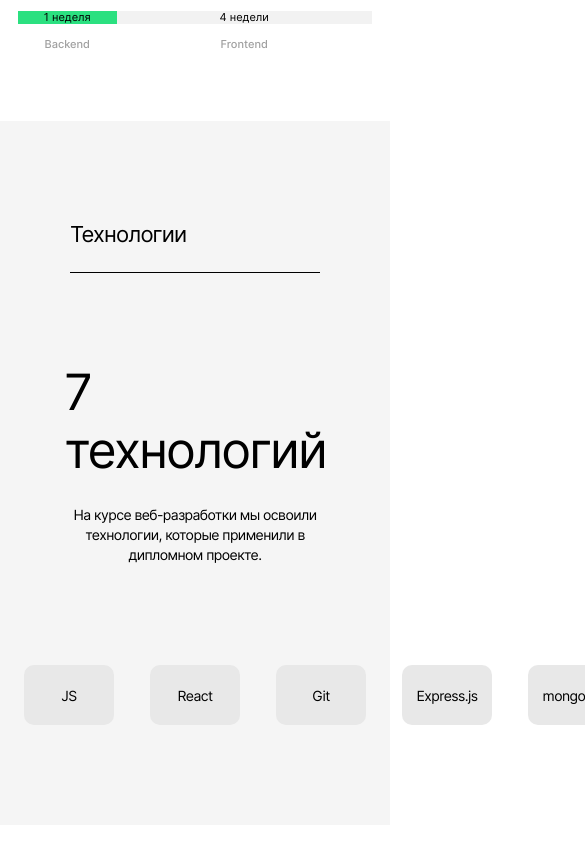
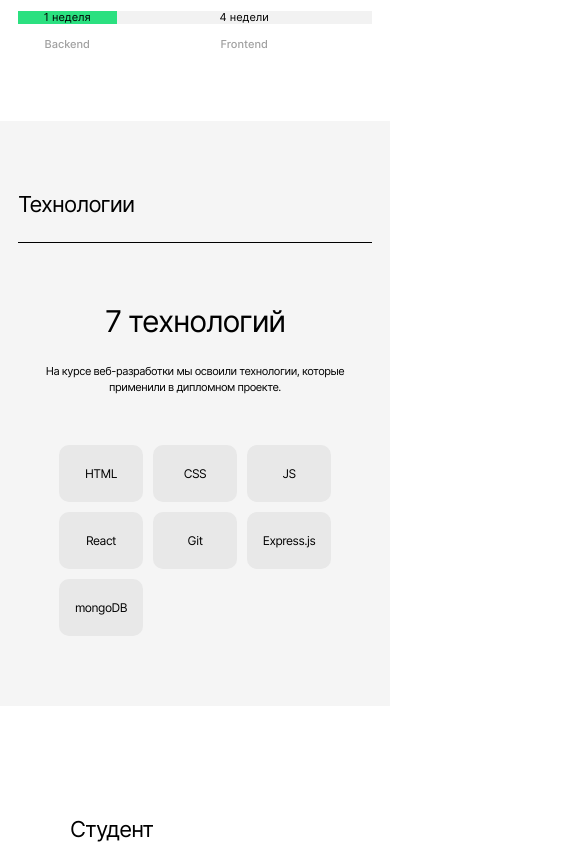
Before and after one commit to h1ze/movies-explorer-frontend, a React (Create React App) app: page /movies in a window 390 px wide. Shown: the part 1220-2064 px from the top of the page, 585 px wide, since content can reach past the window. Built offline with nearby package versions, Linux system fonts and the light colour scheme.

Commit message:
feat: добавить адаптивность в Techs

```diff
--- a/src/components/Techs/Techs.css
+++ b/src/components/Techs/Techs.css
@@ -31,6 +31,7 @@
 }
 
 .techs__content-subtitle {
+  max-width: 460px;
   margin: 0 0 100px;
   font-family: 'Inter';
   font-style: normal;
@@ -44,7 +45,12 @@
 }
 
 .techs__blocks {
-  display: flex;
+  margin: 0;
+  padding: 0;
+  display: grid;
+  width: 100%;
+  grid-template-columns: repeat(auto-fit, 90px);
+  justify-content: center;
   gap: 36px;
 }
 
@@ -65,3 +71,60 @@
 
   letter-spacing: -0.04em;
 }
+
+@media screen and (max-width: 984px) {
+  .techs__wrapper {
+    padding: 90px 50px;
+  }
+
+  .techs__content {
+    padding-top: 80px;
+  }
+
+  .techs__content-title {
+    margin-bottom: 22px;
+  }
+
+  .techs__content-subtitle {
+    margin-bottom: 83px;
+    font-size: 12px;
+    line-height: 18px;
+    /* or 150% */
+  }
+
+  .techs__blocks {
+    grid-template-columns: repeat(auto-fit, 84px);
+    gap: 10px;
+  }
+
+  .techs__block {
+    width: 84px;
+    height: 57px;
+    font-size: 12px;
+    line-height: 15px;
+    /* identical to box height */
+  }
+}
+
+@media screen and (max-width: 568px) {
+  .techs__wrapper {
+    padding: 70px 18px;
+  }
+
+  .techs__content {
+    padding-top: 60px;
+  }
+
+  .techs__content-title {
+    margin-bottom: 24px;
+    font-size: 30px;
+    line-height: 36px;
+  }
+
+  .techs__content-subtitle {
+    margin-bottom: 50px;
+    font-size: 11px;
+    line-height: 16px;
+    /* or 145% */
+  }
+}
--- a/src/components/Techs/Techs.jsx
+++ b/src/components/Techs/Techs.jsx
@@ -14,15 +14,15 @@ const Techs = () => {
             На курсе веб-разработки мы освоили технологии, которые применили в
             дипломном проекте.
           </p>
-          <div className="techs__blocks">
+          <ul className="techs__blocks">
             {techs.map((tech, index) => {
               return (
-                <div className="techs__block" key={index}>
+                <li className="techs__block" key={index}>
                   {tech}
-                </div>
+                </li>
               );
             })}
-          </div>
+          </ul>
         </div>
       </div>
     </section>
```
